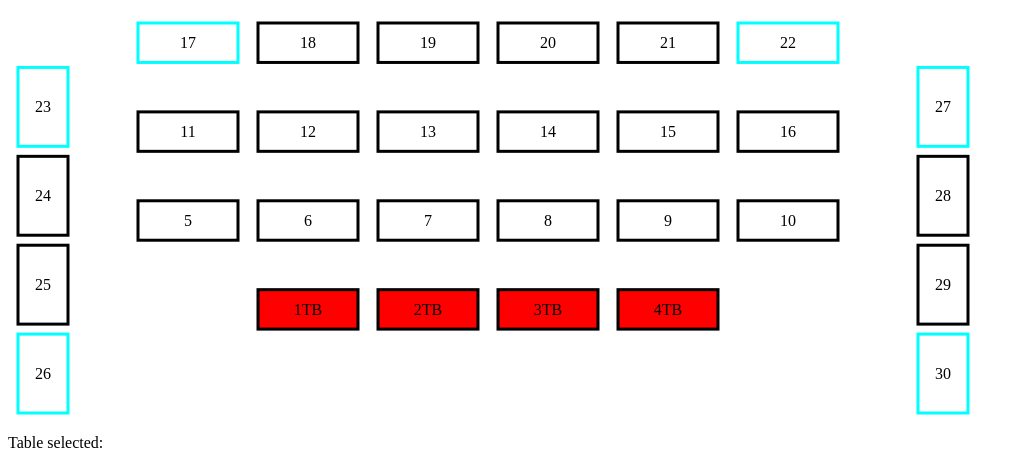
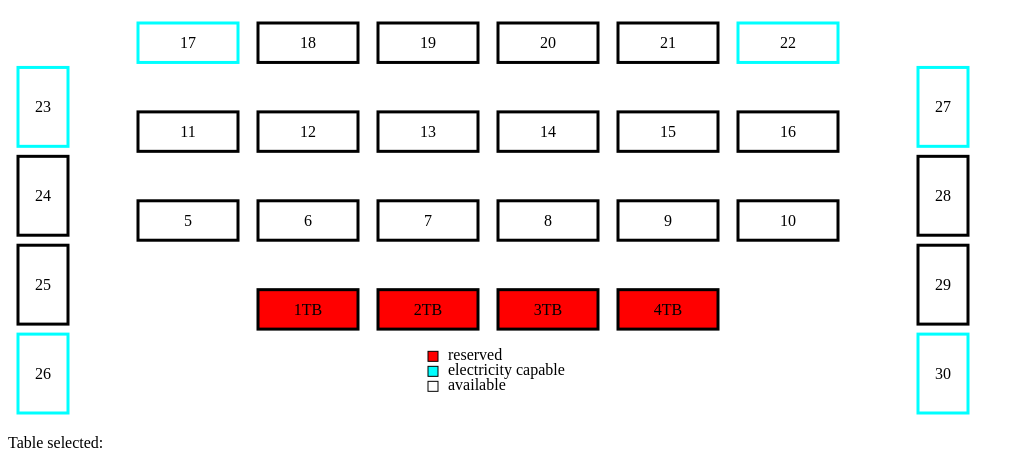
Before and after one commit to zmughal/cougarcs-career-fair-layout-mockup, a plain HTML site: page index.html in a window 1280 px wide. Shown: the part 48-513 px from the top of the page, without its empty margins (0-1025 px from the left). Drawn offline with nearby package versions, Linux system fonts and the light colour scheme.

Commit message:
add legend

```diff
--- a/index.html
+++ b/index.html
@@ -32,7 +32,10 @@ var grid = {
 	"default_fill": "white",
 	"default_stroke_fill": "black",
 	"electricity_stroke_fill": "cyan",
-	"stroke_width": 3
+	"stroke_width": 3,
+	"v": { "w": 1, "h": 2 },
+	"h": { "w": 2, "h": 1 },
+	"legend": { "x": 7, "y": 7.5 }
 };
 
 grid.pix_per_x = grid.width / grid.x;
@@ -83,21 +86,29 @@ var jsonRects =
 { "x" : 15, "y" :  7, "name" : "30"  , "reserved" : 0, "electricity" : 1, "orientation" : "v" },
 ];
 
+var jsonLegend = [
+	{ "color": grid.reserved_fill           , "label": "reserved"            },
+	{ "color": grid.electricity_stroke_fill , "label": "electricity capable" },
+	{ "color": grid.default_fill            , "label": "available"           }
+];
+
+
 var svgContainer = d3.select("#svg").append("svg")
 			.attr("width", grid.width + 10)
 			.attr("height", grid.height );
 
-var tableGroup = svgContainer.selectAll("g")
+var tableGroup = svgContainer.selectAll(".cftable")
 			.data(jsonRects)
 			.enter()
 			.append("g")
+			.attr("class", "cftable")
 			.attr("id", function(d) { return d.name } )
 			.attr("transform", function(d) { return "translate(" + (d.x * grid.pix_per_x) + ", " +  (d.y * grid.pix_per_y) + ")"; } )
 			.on('click', function(d) { $("#selection").text( d.name ) } );
 
 var rects = tableGroup.append("rect")
-			.attr("width", function (d) { return  ( d.orientation === "v" ? 1 : 2 ) * (grid.pix_per_x - grid.padx); })
-			.attr("height", function (d) { return ( d.orientation === "v" ? 2 : 1 ) * (grid.pix_per_y - grid.pady); })
+			.attr("width", function (d) { return  ( d.orientation === "v" ? grid.v.w : grid.h.w ) * (grid.pix_per_x - grid.padx); })
+			.attr("height", function (d) { return ( d.orientation === "v" ? grid.v.h : grid.h.h ) * (grid.pix_per_y - grid.pady); })
 			.attr("x", function(d) { return grid.padx; })
 			.attr("y", function(d) { return grid.pady; })
 			.style("stroke", function(d) { return d.electricity ? grid.electricity_stroke_fill : grid.default_stroke_fill; })
@@ -105,11 +116,34 @@ var rects = tableGroup.append("rect")
 			.style("fill", function(d) { return d.reserved ? grid.reserved_fill : grid.default_fill ; });
 
 var texts = tableGroup.append("text")
-			.attr("x", function(d) { return grid.padx + (grid.pix_per_x - grid.padx) * ( d.orientation === "v" ? 0.5 : 1 ) } )
-			.attr("y", function(d) { return grid.pady + (grid.pix_per_y - grid.pady) * ( d.orientation === "v" ? 1 : 0.5 ) } )
+			.attr("x", function(d) { return grid.padx + (grid.pix_per_x - grid.padx) * ( d.orientation === "v" ? grid.v.w : grid.h.w ) / 2 } )
+			.attr("y", function(d) { return grid.pady + (grid.pix_per_y - grid.pady) * ( d.orientation === "v" ? grid.v.h : grid.h.h ) / 2 } )
 			.attr("text-anchor", "middle") /* center baseline on text width */
 			.attr("dy", ".35em") /* shift down baseline to get vertical alignment */
 			.text(function(d) { return d.name } );
+
+
+var legend = svgContainer.selectAll(".legend")
+			.data( jsonLegend )
+			.enter()
+			.append("g")
+			.attr("transform", function(d) { return "translate(" + (grid.legend.x * grid.pix_per_x) + ", " +  (grid.legend.y * grid.pix_per_y) + ")"; } )
+
+var legend_rects = legend.append("rect")
+			.attr("x", 0)
+			.attr("y", function(d,i) { return i * 15; } )
+			.attr("width", 10)
+			.attr("height", 10)
+			.attr("fill", function(d) { return d.color })
+			.style("stroke", "black")
+			.style("stroke-width", 1)
+var legend_text = legend.append("text")
+			.attr("x", 20)
+			.attr("y", function(d,i) { return i * 15; } )
+			.attr("dominant-baseline", "central")
+			.attr("dy", ".20em") /* shift down baseline to get vertical alignment */
+			.text(function(d) { return d.label } );
+
 		</script>
 
 	</body>
```
